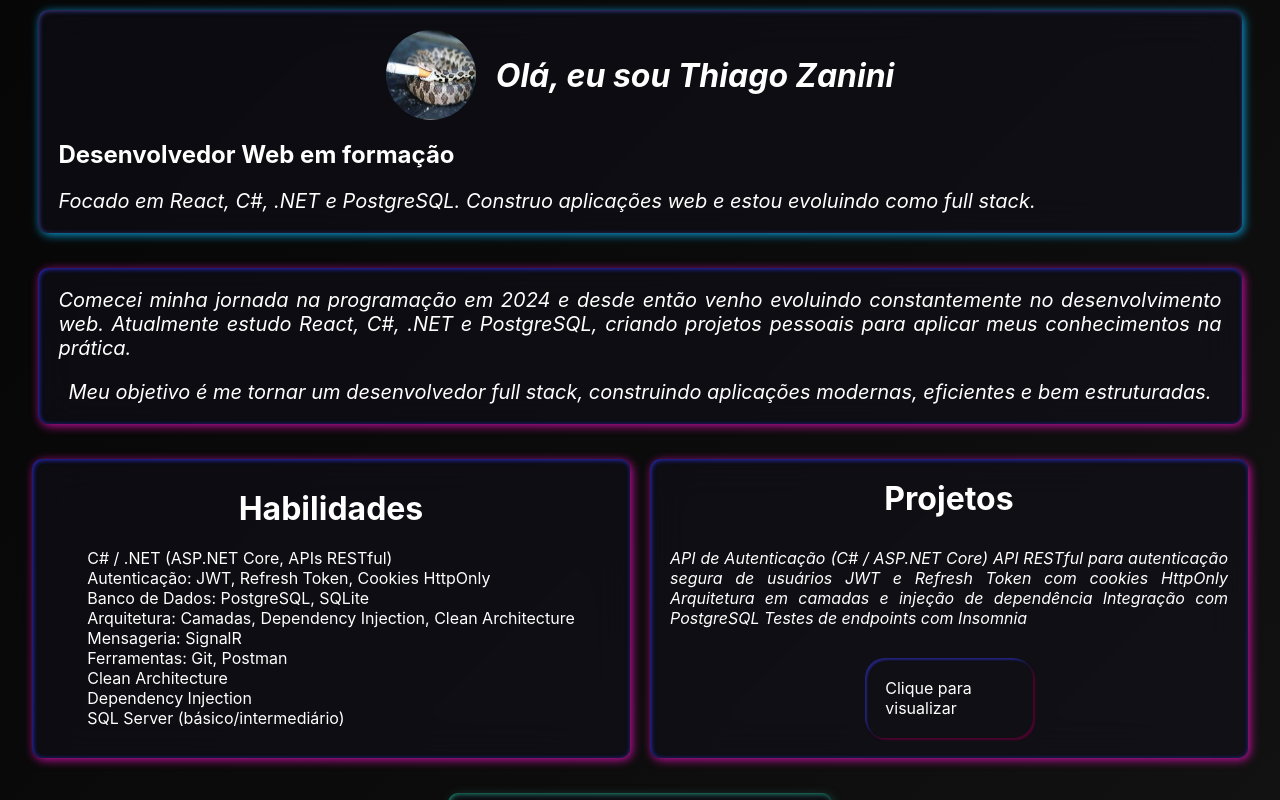
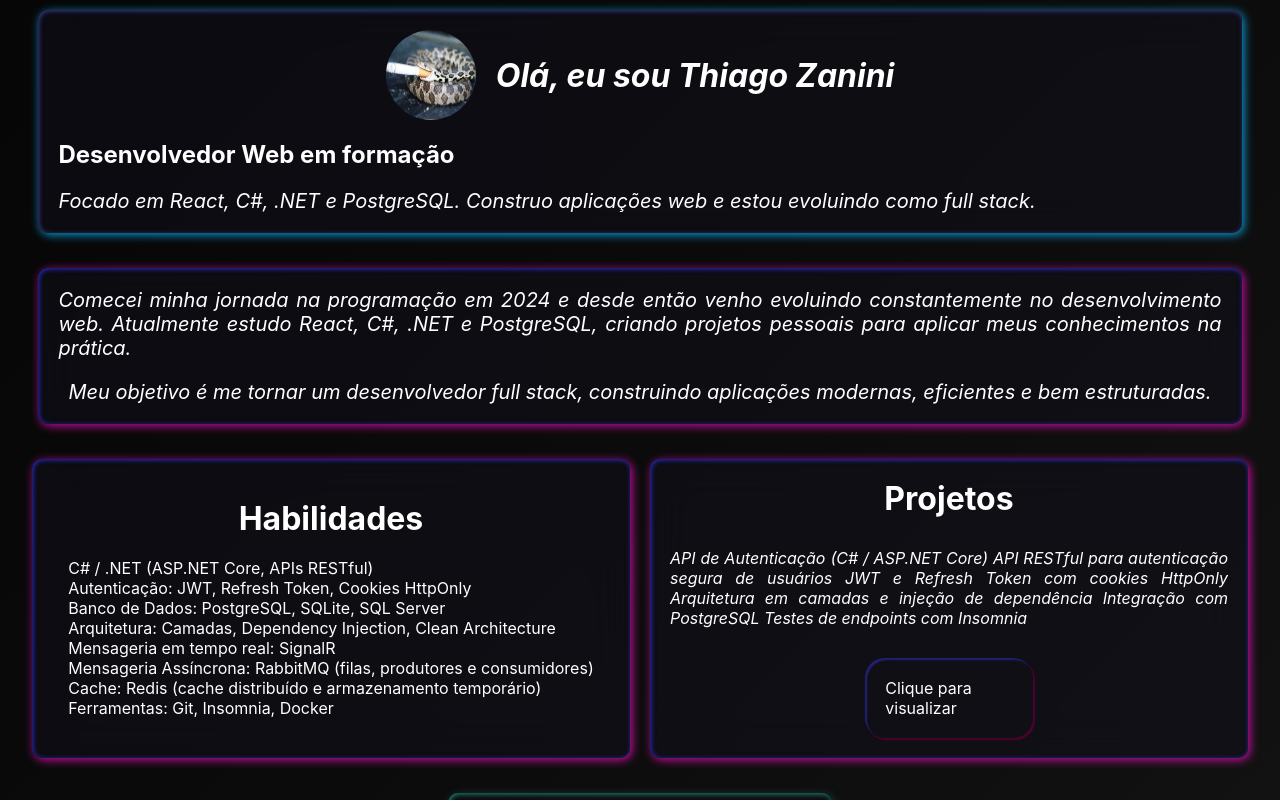
Before and after one commit to Cobra-Fumando/PortfolioReact, a React (Create React App) app: page / in a window 1280 px wide. Built offline with nearby package versions, Linux system fonts and the light colour scheme.

Commit message:
Aprimoramento

```diff
--- a/src/components/Habilidades.js
+++ b/src/components/Habilidades.js
@@ -7,13 +7,12 @@ function Habilidades(){
             <ul>
                 <li>C# / .NET (ASP.NET Core, APIs RESTful)</li>
                 <li>Autenticação: JWT, Refresh Token, Cookies HttpOnly</li>
-                <li>Banco de Dados: PostgreSQL, SQLite</li>
+                <li>Banco de Dados: PostgreSQL, SQLite, SQL Server</li>
                 <li>Arquitetura: Camadas, Dependency Injection, Clean Architecture</li>
-                <li>Mensageria: SignalR</li>
-                <li>Ferramentas: Git, Postman</li>
-                <li>Clean Architecture</li>
-                <li>Dependency Injection</li>
-                <li>SQL Server (básico/intermediário)</li>
+                <li>Mensageria em tempo real: SignalR</li>
+                <li>Mensageria Assíncrona: RabbitMQ (filas, produtores e consumidores)</li>
+                <li>Cache: Redis (cache distribuído e armazenamento temporário)</li>
+                <li>Ferramentas: Git, Insomnia, Docker</li>
             </ul>
         </div>
     )
```
